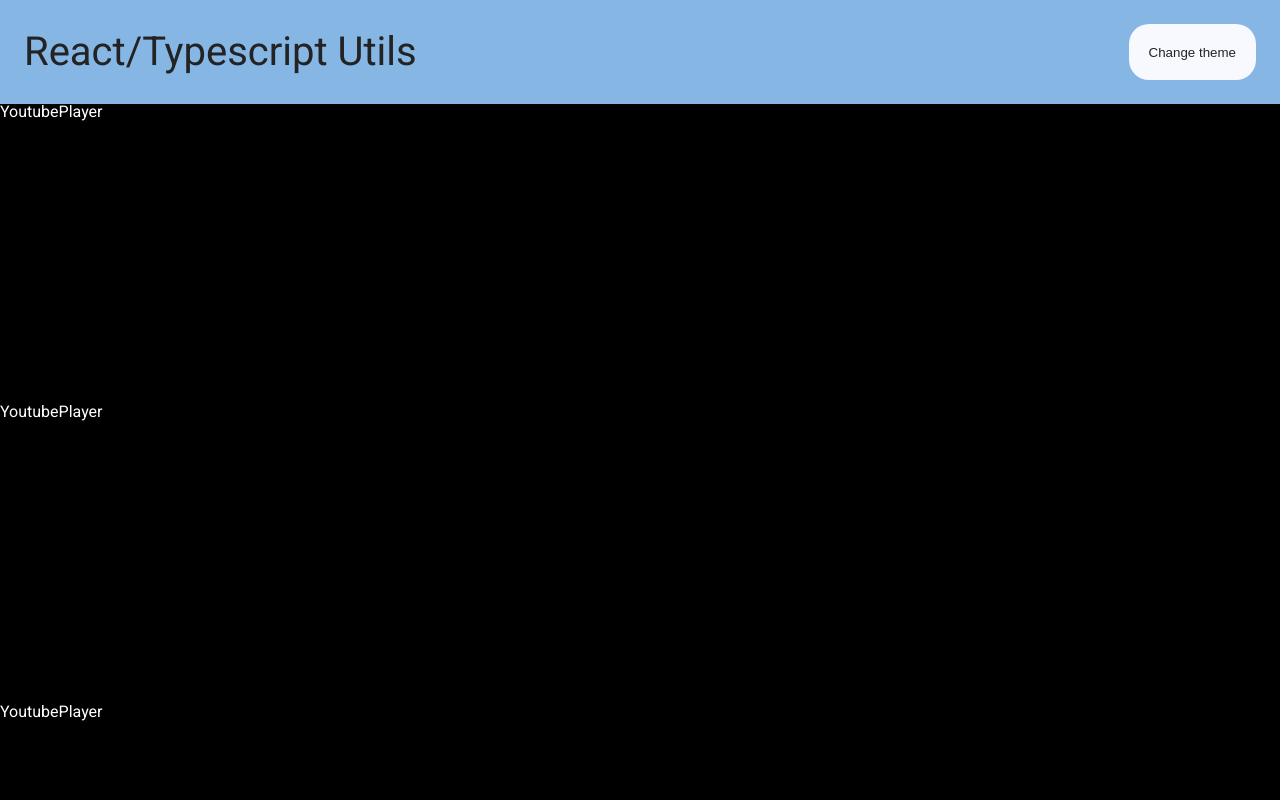
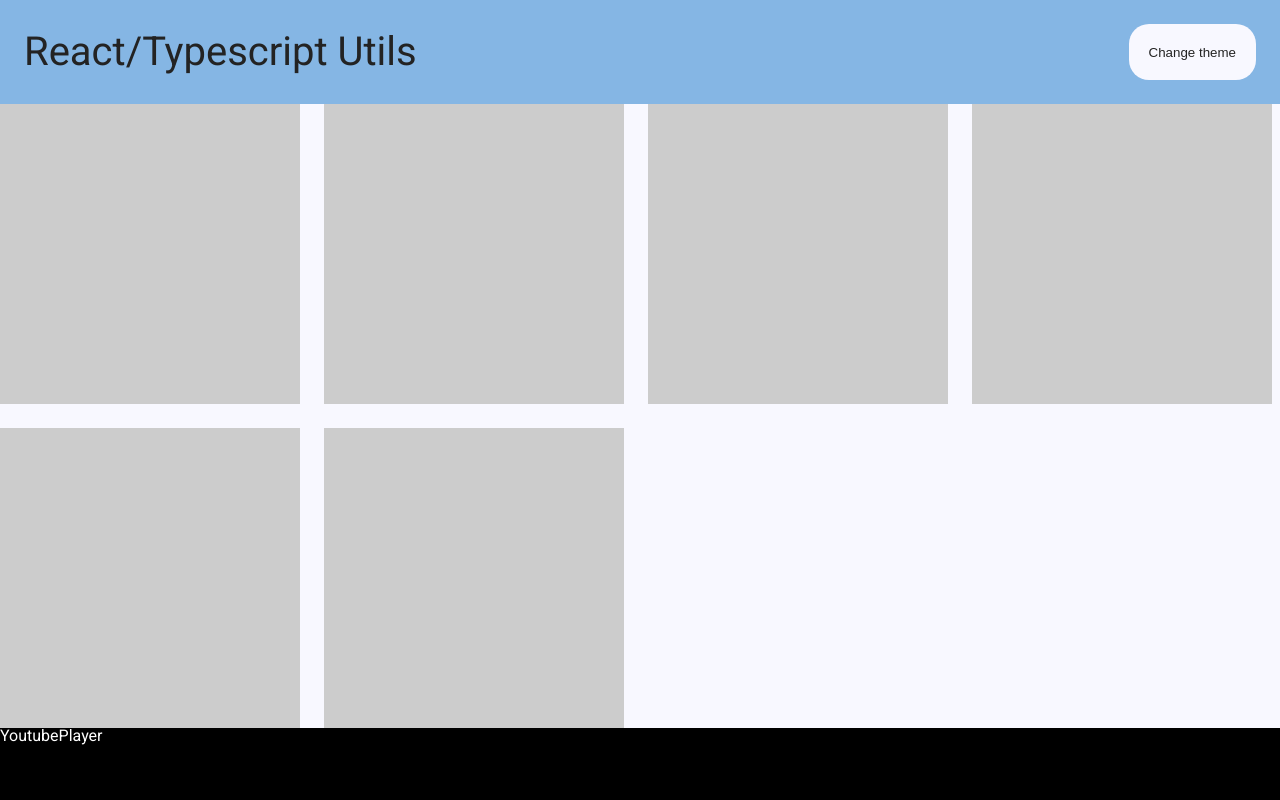
Before and after one commit to AnJson/react-typescript-utils, a React (Create React App) app: page / in a window 1280 px wide. Shown: the top 800 px of the page. Built offline with nearby package versions, Linux system fonts and the light colour scheme.

Commit message:
Add support for multiple children and adjust default flex-styles

```diff
--- a/src/App.tsx
+++ b/src/App.tsx
@@ -10,6 +10,7 @@ import { lightTheme } from './framework/theme'
 import { GlobalStyles } from './framework/GlobalStyles'
 import YoutubePlayer from './components/YoutubePlayer/YoutubePlayer'
 import { Header } from './components/ui/Header'
+import FlexGrid from './components/ui/FlexGrid'
 
 /**
  * The main component for the application.
@@ -27,6 +28,14 @@ const App = (): JSX.Element => {
       />
       <GlobalStyles />
       <main>
+        <FlexGrid options={{ gap: theme.spacing.m }}>
+          <div style={{ width: '300px', height: '300px', backgroundColor: '#ccc' }}></div>
+          <div style={{ width: '300px', height: '300px', backgroundColor: '#ccc' }}></div>
+          <div style={{ width: '300px', height: '300px', backgroundColor: '#ccc' }}></div>
+          <div style={{ width: '300px', height: '300px', backgroundColor: '#ccc' }}></div>
+          <div style={{ width: '300px', height: '300px', backgroundColor: '#ccc' }}></div>
+          <div style={{ width: '300px', height: '300px', backgroundColor: '#ccc' }}></div>
+        </FlexGrid>
         <YoutubePlayer />
         <YoutubePlayer />
         <YoutubePlayer />
--- a/src/components/ui/FlexGrid.css.ts
+++ b/src/components/ui/FlexGrid.css.ts
@@ -7,12 +7,12 @@
 
 /** @jsxImportSource @emotion/react */
 import { css } from '@emotion/react'
-import { medium } from '../../framework/mediaqueries'
 import { FlexOptions } from './FlexGrid'
 
 export const wrapperStyle = (flexOptions: FlexOptions) => css`
 display: flex;
 flex-direction: ${flexOptions.flex_direction};
-align-items: ${flexOptions.align_items}
+align-items: ${flexOptions.align_items};
 flex-wrap: ${flexOptions.flex_wrap};
+gap: ${flexOptions.gap};
 `
--- a/src/components/ui/FlexGrid.tsx
+++ b/src/components/ui/FlexGrid.tsx
@@ -25,7 +25,7 @@ export interface FlexOptions {
  *
  */
 type Props = {
-  children?: JSX.Element
+  children?: JSX.Element | JSX.Element[]
   options?: FlexOptions
 }
 
@@ -37,8 +37,8 @@ type Props = {
 const FlexGrid = ({ children, options }: Props) => {
   // Populate options with default values to let client only add some options and leave the others to default.
   const optionObject = {
-    flex_direction: options?.flex_direction || 'unset',
-    flex_wrap: options?.flex_wrap || 'unset',
+    flex_direction: options?.flex_direction || 'row',
+    flex_wrap: options?.flex_wrap || 'wrap',
     justify_content: options?.justify_content || 'unset',
     align_items: options?.align_items || 'unset',
     gap: options?.gap || '0px'
```
